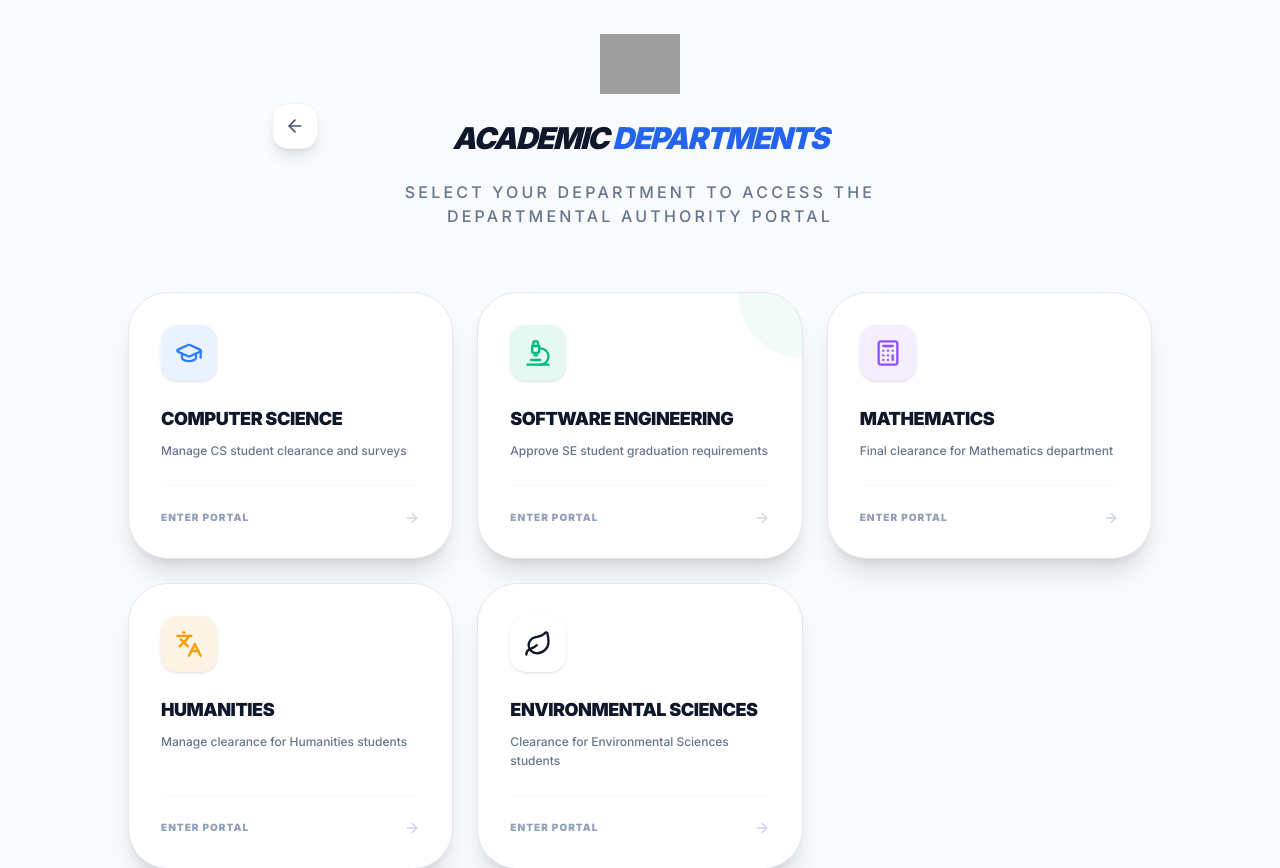
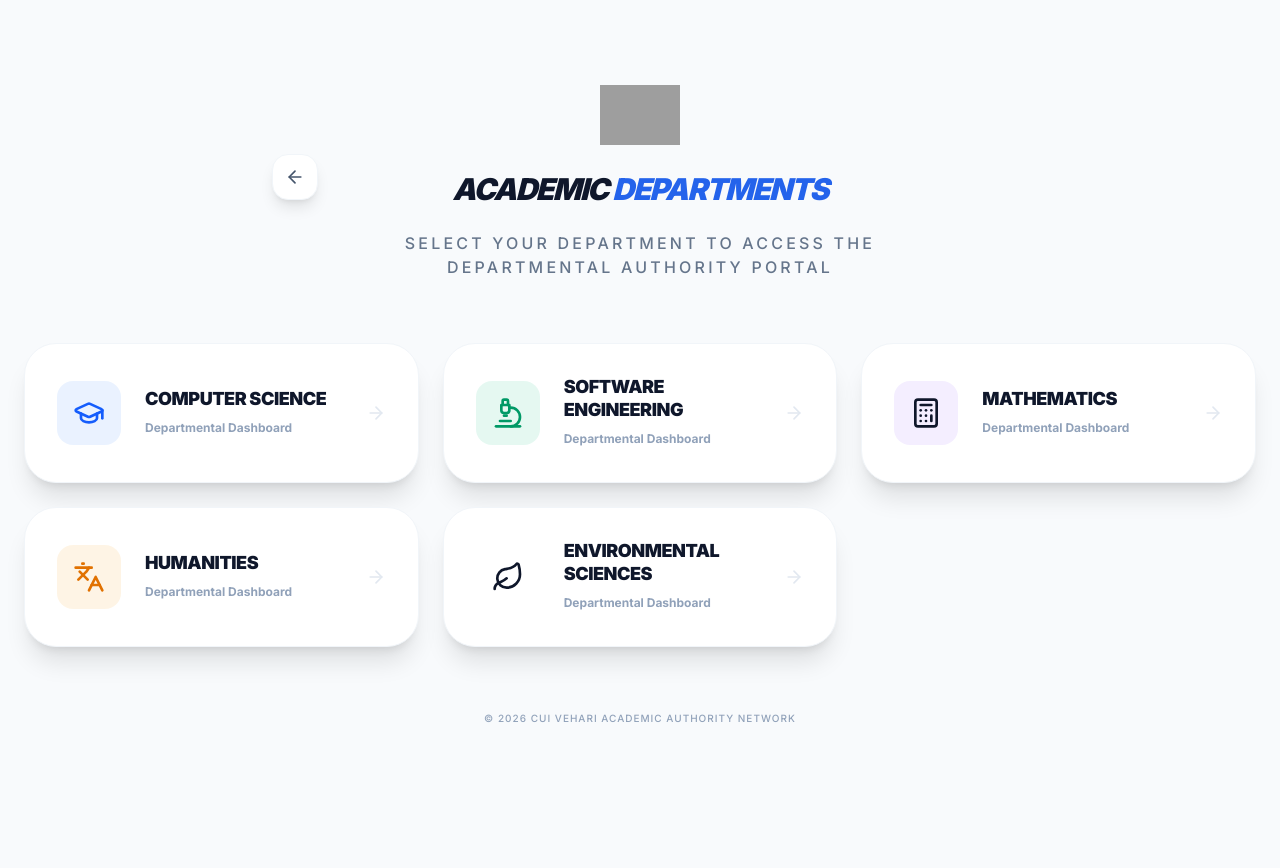
Before and after one commit to minahil-ch/University-Student-Clearance-System, a Next.js app: page /academic in a window 1280 px wide. Shown: the top 868 px of the page. After the commit the page ends 800 px from the top, so only its background shows below. Built offline with nearby package versions, Linux system fonts and the light colour scheme; grey boxes are pictures that could not be loaded.

Commit message:
style: updated portal cards to horizontal, clean design matching user screenshots.

```diff
--- a/src/app/academic/page.tsx
+++ b/src/app/academic/page.tsx
@@ -81,36 +81,37 @@ export default function AcademicPortalsPage() {
         </p>
       </motion.div>
 
-      <div className="max-w-5xl w-full grid grid-cols-1 md:grid-cols-2 lg:grid-cols-3 gap-6">
+      <div className="max-w-7xl w-full grid grid-cols-1 md:grid-cols-2 lg:grid-cols-3 gap-6 relative z-10">
         {academicDepts.map((portal, i) => (
           <motion.div
             key={portal.name}
             initial={{ opacity: 0, y: 20 }}
             animate={{ opacity: 1, y: 0 }}
-            transition={{ delay: i * 0.1 }}
-            whileHover={{ scale: 1.02, translateY: -5 }}
+            transition={{ delay: i * 0.1, duration: 0.5 }}
+            whileHover={{ y: -5, scale: 1.02 }}
             onClick={() => router.push(portal.href)}
-            className="group cursor-pointer flex flex-col p-8 rounded-[2.5rem] bg-white dark:bg-slate-900 border border-slate-200 dark:border-slate-800 shadow-xl hover:shadow-2xl hover:border-primary/50 transition-all duration-300 relative overflow-hidden"
+            className="group cursor-pointer relative p-8 rounded-[2rem] bg-white dark:bg-slate-900 border border-slate-100 dark:border-white/5 shadow-xl hover:shadow-2xl transition-all duration-300 flex items-center gap-6 min-h-[140px]"
           >
-            <div className={`absolute top-0 right-0 w-32 h-32 bg-${portal.color}-500/5 rounded-full -mr-16 -mt-16 group-hover:scale-150 transition-transform duration-500`} />
-
-            <div className={`w-14 h-14 rounded-2xl flex items-center justify-center bg-${portal.color}-500/10 text-${portal.color}-500 mb-6 shadow-sm shrink-0 group-hover:scale-110 transition-transform`}>
-              <portal.icon className="w-7 h-7 font-bold" />
+            {/* Colored Icon Container */}
+            <div className={`w-16 h-16 rounded-2xl flex items-center justify-center bg-${portal.color}-500/10 text-${portal.color}-600 shrink-0 group-hover:bg-${portal.color}-500 group-hover:text-white transition-all duration-500`}>
+              <portal.icon className="w-8 h-8" />
             </div>
 
-            <div className="flex-1">
-              <h3 className="text-lg font-black text-slate-900 dark:text-white group-hover:text-primary transition-colors uppercase tracking-tight">
+            <div className="flex-1 space-y-2">
+              <h3 className="text-lg font-black text-slate-900 dark:text-white tracking-tight leading-tight uppercase">
                 {portal.name}
               </h3>
-              <p className="text-xs text-muted-foreground mt-2 leading-relaxed font-medium">
-                {portal.desc}
+              <p className="text-[12px] text-slate-400 dark:text-slate-500 font-bold leading-relaxed">
+                Departmental Dashboard
               </p>
             </div>
 
-            <div className="mt-6 pt-6 border-t border-slate-50 dark:border-slate-800 flex items-center justify-between">
-              <span className="text-[10px] font-black uppercase tracking-widest text-slate-400 group-hover:text-primary transition-colors">Enter Portal</span>
-              <ArrowRight className="w-4 h-4 text-slate-300 group-hover:text-primary transition-all group-hover:translate-x-1" />
+            <div className="text-slate-200 group-hover:text-primary group-hover:translate-x-2 transition-all shrink-0">
+               <ArrowRight className="w-5 h-5" />
             </div>
+
+            {/* Subtle Accent Glow */}
+            <div className={`absolute bottom-0 left-1/2 -translate-x-1/2 w-0 h-1 bg-${portal.color}-500 group-hover:w-1/2 transition-all duration-500 rounded-full`} />
           </motion.div>
         ))}
       </div>
--- a/src/app/page.tsx
+++ b/src/app/page.tsx
@@ -96,58 +96,37 @@ export default function LandingPage() {
         </p>
       </motion.div>
 
-      <div className="max-w-[1400px] w-full grid grid-cols-1 md:grid-cols-2 lg:grid-cols-3 gap-10 md:gap-12 relative z-10">
+      <div className="max-w-7xl w-full grid grid-cols-1 md:grid-cols-2 lg:grid-cols-3 gap-6 md:gap-8 relative z-10">
         {portals.map((portal, i) => (
           <motion.div
             key={portal.name}
             initial={{ opacity: 0, y: 20 }}
             animate={{ opacity: 1, y: 0 }}
-            transition={{ delay: i * 0.1, duration: 0.6 }}
-            whileHover={{ y: -12, scale: 1.02 }}
+            transition={{ delay: i * 0.1, duration: 0.5 }}
+            whileHover={{ y: -5, scale: 1.02 }}
             onClick={() => router.push(portal.href)}
-            className="group cursor-pointer relative p-12 rounded-[4rem] glass-card overflow-hidden transition-all duration-500 min-h-[480px] flex flex-col justify-between"
+            className="group cursor-pointer relative p-8 rounded-[2rem] bg-white dark:bg-slate-900 border border-slate-100 dark:border-white/5 shadow-xl hover:shadow-2xl transition-all duration-300 flex items-center gap-6 min-h-[160px]"
           >
-            {/* Logo Watermark Backdrop */}
-            <div className="absolute -right-8 -bottom-8 opacity-[0.03] group-hover:opacity-[0.08] group-hover:scale-110 transition-all duration-700 pointer-events-none">
-               <Logo className="w-48 h-48" />
+            {/* Colored Icon Container */}
+            <div className={`w-20 h-20 rounded-3xl flex items-center justify-center bg-${portal.color}-500/10 text-${portal.color}-600 shrink-0 group-hover:bg-${portal.color}-500 group-hover:text-white transition-all duration-500`}>
+              <portal.icon className="w-10 h-10" />
             </div>
 
-            {/* Glowing Accent */}
-            <div className={`absolute top-0 left-0 w-1 h-full bg-${portal.color}-500 opacity-0 group-hover:opacity-100 transition-opacity`} />
-
-            <div className="flex flex-col items-start gap-10">
-              <div className="flex justify-between items-start w-full">
-                <div className={`w-20 h-20 rounded-[1.75rem] flex items-center justify-center bg-${portal.color}-500/10 text-${portal.color}-500 shadow-inner group-hover:bg-${portal.color}-500 group-hover:text-white transition-all duration-500`}>
-                  <portal.icon className="w-10 h-10" />
-                </div>
-                <Logo className="w-10 h-10 opacity-20 group-hover:opacity-100 transition-opacity duration-500" />
-              </div>
-
-              <div className="space-y-4">
-                <div className="space-y-1">
-                   <p className={`text-[10px] font-black uppercase tracking-[0.3em] text-${portal.color}-500/70`}>Institutional Portal</p>
-                   <h3 className="text-3xl font-black text-slate-900 dark:text-white tracking-tighter uppercase leading-none">
-                     {portal.name.split(' ')[0]} <span className="text-primary italic">{portal.name.split(' ')[1]}</span>
-                   </h3>
-                </div>
-                <p className="text-base text-slate-500 dark:text-slate-400 font-medium leading-relaxed">
-                  {portal.desc}
-                </p>
-              </div>
-
-              <div className="flex items-center gap-3 text-[10px] font-black uppercase tracking-[0.2em] text-primary">
-                <span className="relative">
-                  Enter Portal
-                  <span className="absolute -bottom-1 left-0 w-0 h-px bg-primary group-hover:w-full transition-all duration-300" />
-                </span>
-                <ArrowRight className="w-4 h-4 group-hover:translate-x-2 transition-transform duration-300" />
-              </div>
+            <div className="flex-1 space-y-2">
+              <h3 className="text-xl font-black text-slate-900 dark:text-white tracking-tight leading-tight">
+                {portal.name}
+              </h3>
+              <p className="text-[13px] text-slate-400 dark:text-slate-500 font-bold leading-relaxed">
+                {portal.desc}
+              </p>
             </div>
 
-            {/* Hover Shine Effect */}
-            <div className="absolute inset-0 opacity-0 group-hover:opacity-100 transition-opacity duration-700 pointer-events-none">
-               <div className="absolute inset-0 shimmer" />
+            <div className="text-slate-200 group-hover:text-primary group-hover:translate-x-2 transition-all shrink-0">
+               <ArrowRight className="w-5 h-5" />
             </div>
+
+            {/* Subtle Accent Glow */}
+            <div className={`absolute bottom-0 left-1/2 -translate-x-1/2 w-0 h-1 bg-${portal.color}-500 group-hover:w-1/2 transition-all duration-500 rounded-full`} />
           </motion.div>
         ))}
       </div>
```
